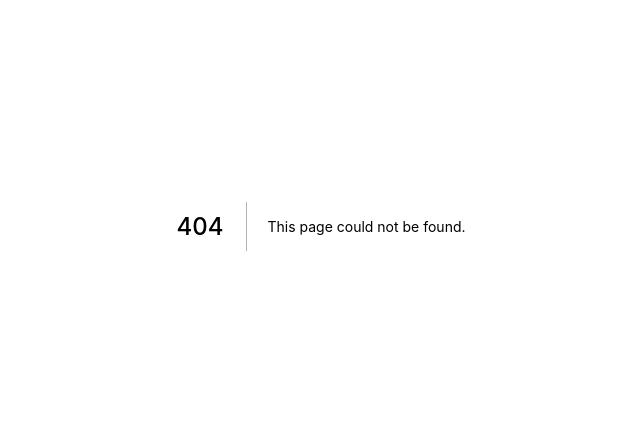
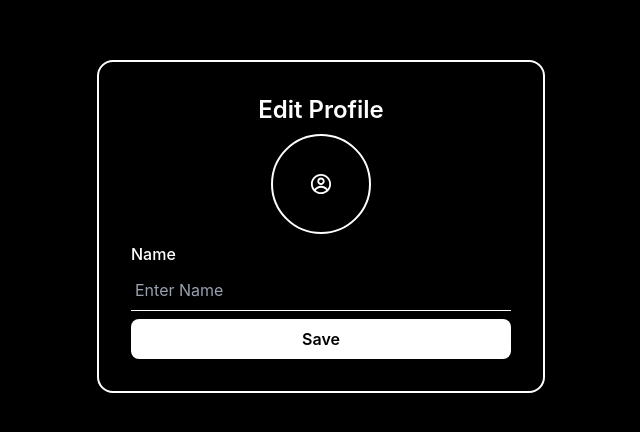
Before and after one commit to Nur-Nayeem/next-auth-in-nextjs-with-mongoose-of-mongodb, a Next.js app: page /edit in a window 1280 px wide. Before the commit this address had no page. Shown: the part 174-606 px from the top of the page, without its empty margins (319-959 px from the left). Built offline with nearby package versions, Linux system fonts and the light colour scheme; no server answers.

Commit message:
added edit profile page and upload image in cloudinary

```diff
--- /dev/null
+++ b/app/api/edit/route.ts
@@ -0,0 +1,52 @@
+import authOptions from "@/lib/auth";
+import uploadeCloudinary from "@/lib/cloudinary";
+import connectDb from "@/lib/db";
+import User from "@/model/user.model";
+import { getServerSession } from "next-auth";
+import { NextRequest, NextResponse } from "next/server";
+
+export async function POST(req: NextRequest) {
+  try {
+    await connectDb();
+    const session = await getServerSession(authOptions);
+    if (!session || !session.user.email || !session.user.id) {
+      return NextResponse.json(
+        {
+          message: "User does not has sassion",
+        },
+        {
+          status: 400,
+        }
+      );
+    }
+
+    const formData = await req.formData();
+    const name = formData.get("name") as string;
+
+    const file = formData.get("file") as Blob | null;
+
+    let imageUrl;
+
+    if (file) {
+      imageUrl = await uploadeCloudinary(file);
+    }
+    const user = await User.findByIdAndUpdate(
+      session.user.id,
+      {
+        name,
+        image: imageUrl,
+      },
+      { new: true }
+    );
+
+    if (!user) {
+      return NextResponse.json({ message: "user not found" }, { status: 400 });
+    }
+    return NextResponse.json(user, { status: 200 });
+  } catch (error) {
+    return NextResponse.json(
+      { message: `edit error ${error}` },
+      { status: 500 }
+    );
+  }
+}
--- /dev/null
+++ b/app/api/user/route.ts
@@ -0,0 +1,32 @@
+import authOptions from "@/lib/auth";
+import connectDb from "@/lib/db";
+import User from "@/model/user.model";
+import { getServerSession } from "next-auth";
+import { NextRequest, NextResponse } from "next/server";
+
+export async function GET(req: NextRequest) {
+  try {
+    await connectDb();
+    const session = await getServerSession(authOptions);
+    if (!session || !session.user.email || !session.user.id) {
+      return NextResponse.json(
+        {
+          message: "User does not has sassion",
+        },
+        {
+          status: 400,
+        }
+      );
+    }
+    const user = await User.findById(session.user.id).select("-password");
+    if (!user) {
+      return NextResponse.json({ message: "user not found" }, { status: 400 });
+    }
+    return NextResponse.json(user, { status: 200 });
+  } catch (error) {
+    return NextResponse.json(
+      { message: `edit error ${error}` },
+      { status: 500 }
+    );
+  }
+}
--- /dev/null
+++ b/app/edit/page.tsx
@@ -0,0 +1,99 @@
+"use client";
+import React, { useContext, useEffect, useRef, useState } from "react";
+import Image from "next/image";
+import { CgProfile } from "react-icons/cg";
+import axios from "axios";
+
+import { userDataContext } from "@/context/UserContext";
+function Page() {
+  const data = useContext(userDataContext);
+  const [name, setName] = useState("");
+  const [frontendImage, setFrontendImage] = useState("");
+  const [backendImage, setBackendImage] = useState<File>();
+  const imageInput = useRef<HTMLInputElement>(null);
+  const [loading, setLoading] = useState(false);
+
+  const handleImage = (e: React.ChangeEvent<HTMLInputElement>) => {
+    const files = e.target.files;
+    if (!files || files.length == 0) return;
+    const file = files[0];
+    setBackendImage(file);
+    setFrontendImage(URL.createObjectURL(file));
+  };
+
+  const handleSubmit = async (e: React.FormEvent) => {
+    e.preventDefault();
+    setLoading(true);
+    try {
+      const formData = new FormData();
+      formData.append("name", name);
+      if (backendImage) {
+        formData.append("file", backendImage);
+      }
+      const result = await axios.post("/api/edit", formData);
+      setLoading(false);
+      data?.setUser(result.data);
+    } catch (error) {
+      console.log(error);
+      setLoading(false);
+    }
+  };
+
+  // eslint-disable-next-line react-hooks/exhaustive-deps, react-hooks/set-state-in-effect
+  useEffect(() => {
+    if (data) {
+      setName(data.user?.name ?? "");
+      setFrontendImage(data.user?.image ?? "");
+    }
+  }, [data]);
+
+  return (
+    <div className="min-h-screen flex flex-col items-center justify-center bg-black text-white px-4 ">
+      <div className="w-full max-w-md border-2 border-white rounded-2xl p-8 shadow-lg">
+        <h1 className="text-2xl font-semibold text-center mb-2">
+          Edit Profile
+        </h1>
+        <form
+          className="space-y-2 flex flex-col w-full items-center"
+          onSubmit={handleSubmit}
+        >
+          <div
+            className="w-[100px] h-[100px] rounded-full border-2 flex justify-center items-center border-white transition-all hover:border-blue-500 text-white hover:text-blue-500 cursor-pointer overflow-hidden relative"
+            onClick={() => imageInput.current?.click()}
+          >
+            <input
+              type="file"
+              accept="image/*"
+              hidden
+              ref={imageInput}
+              onChange={handleImage}
+            />
+            {frontendImage ? (
+              <Image src={frontendImage} fill alt="image" />
+            ) : (
+              <CgProfile size={22} color="white" />
+            )}
+          </div>
+          <div className="w-full ">
+            <label className="block mb-1 font-medium">Name</label>
+            <input
+              type="text"
+              placeholder="Enter Name"
+              className="w-full border-b border-white py-2 px-1 bg-black text-white outline-none placeholder-gray-400"
+              onChange={(e) => setName(e.target.value)}
+              value={name}
+            />
+          </div>
+          <button
+            className="w-full py-2 px-4 bg-white text-black font-semibold rounded-lg hover:bg-gray-200 transition-colors"
+            disabled={loading}
+          >
+            {loading ? "Saving..." : "Save"}
+          </button>
+        </form>
+      </div>
+    </div>
+  );
+}
+
+export default Page;
--- a/app/layout.tsx
+++ b/app/layout.tsx
@@ -1,6 +1,7 @@
 import type { Metadata } from "next";
 import "./globals.css";
 import ClientProvider from "@/ClientProvider";
+import UserContext from "@/context/UserContext";
 
 export const metadata: Metadata = {
   title: "Create Next App",
@@ -15,7 +16,9 @@
   return (
     <html lang="en">
       <body>
-        <ClientProvider>{children}</ClientProvider>
+        <ClientProvider>
+          <UserContext>{children}</UserContext>
+        </ClientProvider>
       </body>
     </html>
   );
--- a/app/page.tsx
+++ b/app/page.tsx
@@ -1,11 +1,15 @@
 "use client";
+import { userDataContext } from "@/context/UserContext";
 import { signOut, useSession } from "next-auth/react";
 import Image from "next/image";
-import { useState } from "react";
+import { useRouter } from "next/navigation";
+import { useContext, useState } from "react";
+import { HiPencil } from "react-icons/hi2";
 
 export default function Home() {
   const [loading, setLoading] = useState(false);
-  const session = useSession();
+  const data = useContext(userDataContext);
+  const router = useRouter();
   const handleSignOut = async () => {
     setLoading(true);
     try {
@@ -16,7 +20,7 @@
     }
   };
 
-  if (!session.data) {
+  if (!data) {
     return (
       <div className="h-[90vh] flex justify-center items-center bg-base-200">
         LOADING...
@@ -24,14 +28,20 @@
     );
   }
 
-  if (session.data) {
+  if (data) {
     return (
       <section className="h-[90vh] flex justify-center items-center bg-base-200">
-        <div className="border border-gray-400 p-10 rounded-2xl bg-base-100 space-y-6 flex flex-col items-center">
-          {session.data?.user.image && (
+        <div className="border border-gray-400 p-10 rounded-2xl bg-base-100 space-y-6 flex flex-col items-center relative">
+          <HiPencil
+            size={22}
+            color="black"
+            className="absolute top-5 right-5"
+            onClick={() => router.push("/edit")}
+          />
+          {data?.user?.image && (
             <div className="relative w-[200px] h-[200px] rounded-full border-2 border-white overflow-hidden">
               <Image
-                src={session.data?.user.image}
+                src={data?.user.image}
                 fill
                 sizes="90px 100px 120px 150px"
                 priority
@@ -40,7 +50,7 @@
               />
             </div>
           )}
-          <p>{session.data?.user.name}</p>
+          <p>{data?.user?.name}</p>
           <button onClick={handleSignOut} className="btn w-full">
             Sign Out
           </button>
--- /dev/null
+++ b/context/UserContext.tsx
@@ -0,0 +1,46 @@
+"use client";
+import axios from "axios";
+import { useSession } from "next-auth/react";
+import React, { createContext, useEffect, useState } from "react";
+
+type userDataContextType = {
+  user: userType | null | undefined;
+  setUser: (user: userType) => void;
+};
+
+type userType = {
+  name: string;
+  email: string;
+  id: string;
+  image?: string;
+};
+export const userDataContext = createContext<userDataContextType | undefined>(
+  undefined
+);
+
+const UserContext = ({ children }: { children: React.ReactNode }) => {
+  const [user, setUser] = useState<userType>();
+  const session = useSession();
+  const data = {
+    user,
+    setUser,
+  };
+
+  useEffect(() => {
+    async function getUser() {
+      try {
+        const result = await axios.get("/api/user");
+        setUser(result.data);
+      } catch (error) {
+        console.log(error);
+      }
+    }
+    getUser();
+  }, [session]);
+
+  return (
+    <userDataContext.Provider value={data}>{children}</userDataContext.Provider>
+  );
+};
+
+export default UserContext;
--- /dev/null
+++ b/lib/cloudinary.ts
@@ -0,0 +1,60 @@
+import { v2 as cloudinary } from "cloudinary";
+
+cloudinary.config({
+  cloud_name: process.env.CLOUDINARY_CLOUD_NAME,
+  api_key: process.env.CLOUDINARY_API_KEY,
+  api_secret: process.env.CLOUDINARY_API_SECRET,
+});
+
+const uploadeCloudinary = async (file: Blob | null): Promise<string | null> => {
+  if (!file) return null;
+  try {
+    const arrayBuffer = await file?.arrayBuffer();
+    const buffer = Buffer.from(arrayBuffer);
+    return new Promise((resolve, reject) => {
+      const uploadStream = cloudinary.uploader.upload_stream(
+        {
+          resource_type: "auto",
+        },
+        (error, result) => {
+          if (error) {
+            reject(error);
+          } else {
+            resolve(result?.secure_url ?? null);
+          }
+        }
+      );
+      uploadStream.end(buffer);
+    });
+  } catch (error) {
+    console.log(error);
+
+    return null;
+  }
+};
+
+export default uploadeCloudinary;
+
+// const uploadCloudinary = async (file: Blob | null): Promise<string | null> => {
+//   if (!file) {
+//     return null;
+//   }
+//   try {
+//     const arrayBuffer = await file?.arrayBuffer();
+//     const buffer = Buffer.from(arrayBuffer);
+//     return new Promise((resolve, reject) => {
+//       const uploadStream = cloudinary.uploader.upload_stream(
+//         { resource_type: "auto" },
+//         (error, result) => {
+//           if (error) {
+//             reject(error);
+//           } else {
+//             resolve(result?.secure_url || null);
+//           }
+//         }
+//       );
+//       uploadStream.end(buffer);
+//     });
+//   } catch (error) {}
+//   return null;
+// };
--- a/next.config.ts
+++ b/next.config.ts
@@ -7,6 +7,9 @@
       {
         hostname: "lh3.googleusercontent.com",
       },
+      {
+        hostname: "res.cloudinary.com",
+      },
     ],
   },
 };
--- a/package.json
+++ b/package.json
@@ -11,11 +11,13 @@
   "dependencies": {
     "axios": "^1.13.1",
     "bcryptjs": "^3.0.2",
+    "cloudinary": "^2.8.0",
     "mongoose": "^8.19.2",
     "next": "16.0.1",
     "next-auth": "^4.24.12",
     "react": "19.2.0",
-    "react-dom": "19.2.0"
+    "react-dom": "19.2.0",
+    "react-icons": "^5.5.0"
   },
   "devDependencies": {
     "@tailwindcss/postcss": "^4",
```
Also changed, not shown: 1 other file (tests, documents, lock files or other folders).
